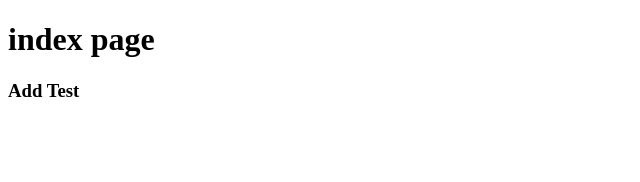
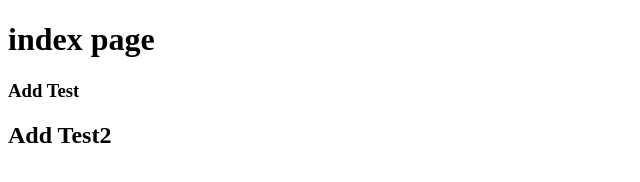
Before and after one commit to jangdong456/GDJ_83_front, a plain HTML site: page index.html in a window 1280 px wide. Shown: the whole page, without its empty margins (0-640 px from the left). Drawn offline with Linux system fonts and the light colour scheme.

Commit message:
add test2

```diff
--- a/index.html
+++ b/index.html
@@ -8,5 +8,6 @@
 <body>
     <h1>index page</h1>
     <h3>Add Test</h3>
+    <h2>Add Test2</h2>
 </body>
 </html>
```
